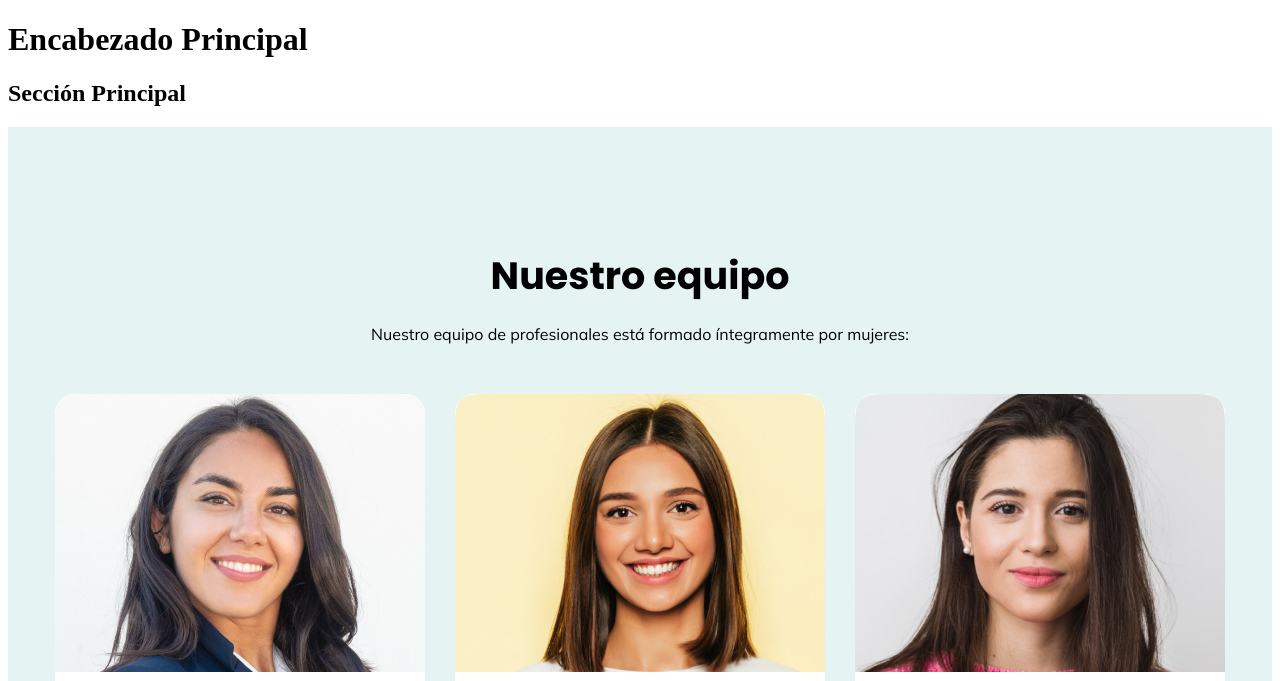
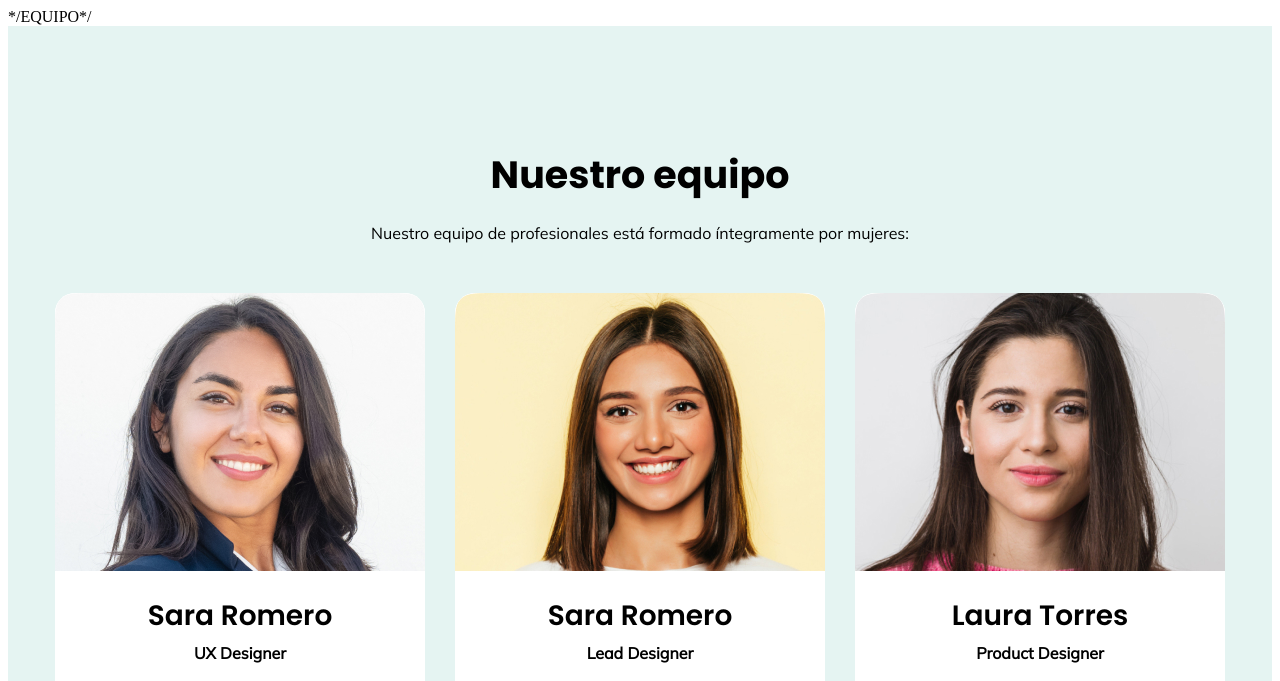
Before and after one commit to blancaden/landingpageFT, a plain HTML site: page index.html in a window 1280 px wide. Shown: the top 681 px of the page. Drawn offline with Linux system fonts and the light colour scheme.

Commit message:
cambios ana

```diff
--- a/index.html
+++ b/index.html
@@ -13,22 +13,7 @@
     <link rel="stylesheet" href="style.css">
 </head>
 <body>
-    <header>
-        <h1>Encabezado Principal</h1>
-
-    </header>
-
-    <main>
-
-        <section>
-            <h2>Sección Principal</h2>
-
-            <article>
-
-            </article>
-
-        </section>
-
+        */EQUIPO*/
         <section class="team">
             <div class="card-team">
             <h2 class="team-tittle">Nuestro equipo</h2>
@@ -105,14 +90,5 @@
             </div>
         </section>
 
-
-
-    </main>
-
-    <footer>
-        <p> </p>
-
-    </footer>
-
 </body>
 </html>
```
